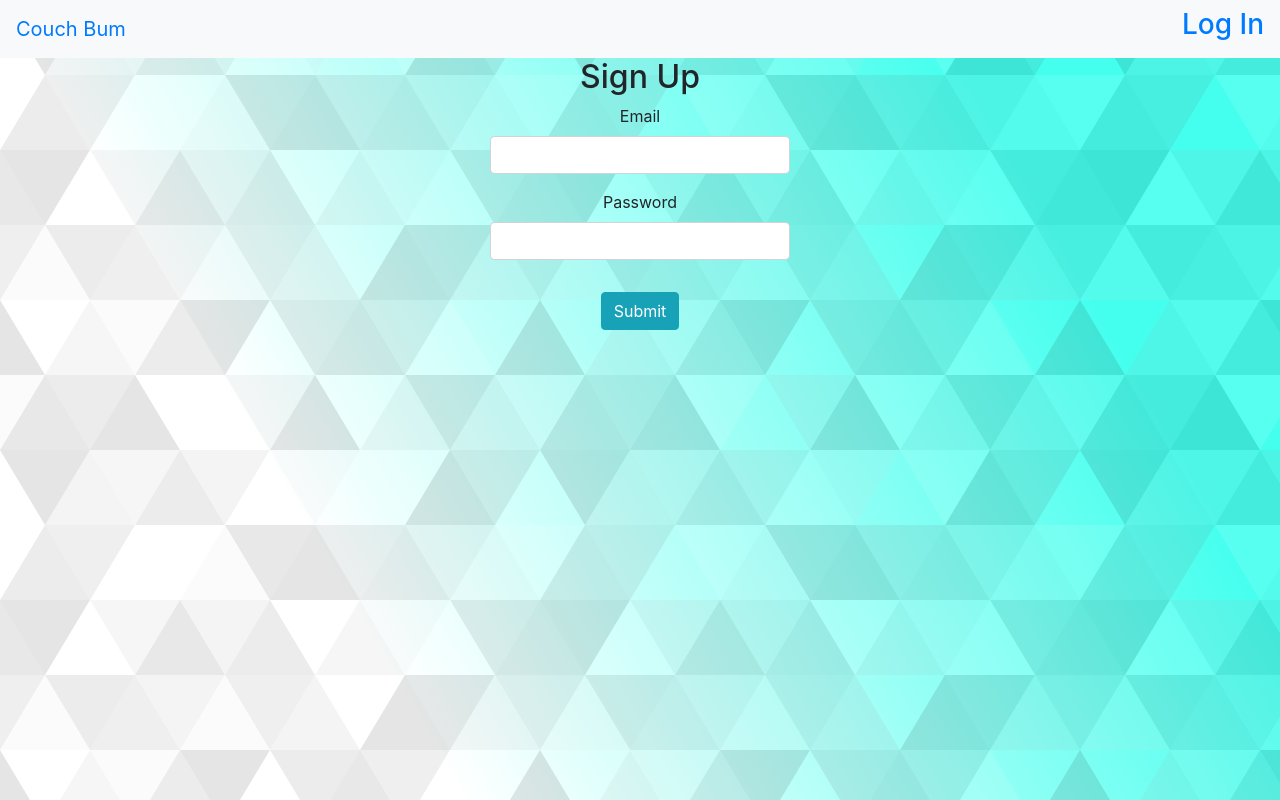
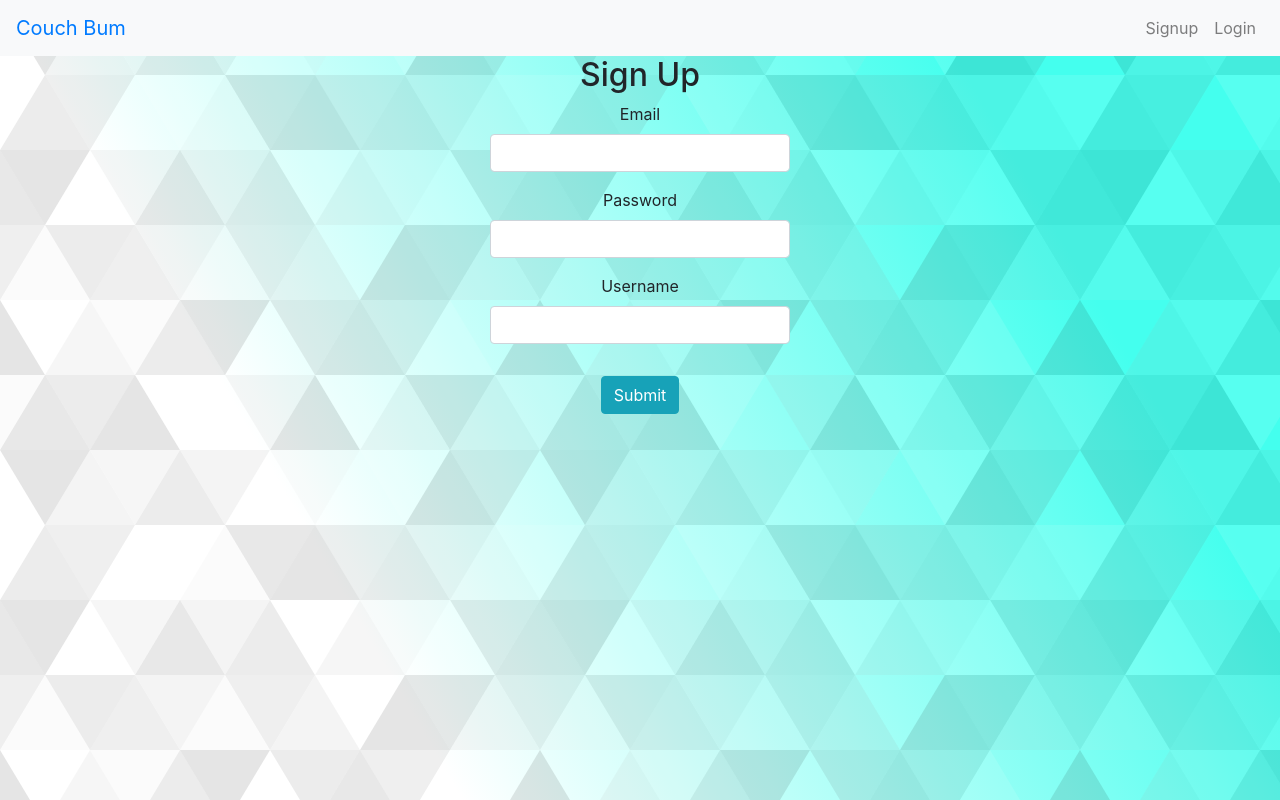
Before and after one commit to mrwhiterk/couch_bum, a React (Create React App) app in the folder client/: page /users/signup in a window 1280 px wide. Built offline with nearby package versions, Linux system fonts and the light colour scheme.

Commit message:
attached userId to localstorage

```diff
--- a/client/public/index.html
+++ b/client/public/index.html
@@ -20,8 +20,7 @@
       work correctly both with client-side routing and a non-root public URL.
       Learn how to configure a non-root public URL by running `npm run build`.
     -->
-    <link rel="stylesheet" href="https://stackpath.bootstrapcdn.com/bootstrap/4.3.1/css/bootstrap.min.css"
-      integrity="sha384-ggOyR0iXCbMQv3Xipma34MD+dH/1fQ784/j6cY/iJTQUOhcWr7x9JvoRxT2MZw1T" crossorigin="anonymous">
+    <!-- <link rel="stylesheet" href="https://stackpath.bootstrapcdn.com/bootstrap/4.3.1/css/bootstrap.min.css"> -->
 
     <title>React App</title>
   </head>
--- a/client/src/App.js
+++ b/client/src/App.js
@@ -35,6 +35,7 @@ class App extends Component {
       email: '',
       password: '',
       username: '',
+      userDetails: {},
       isLoggedIn: false,
     };
 
@@ -42,6 +43,7 @@ class App extends Component {
     this.handleSignUp = this.handleSignUp.bind(this);
     this.handleLogOut = this.handleLogOut.bind(this);
     this.handleLogIn = this.handleLogIn.bind(this);
+    this.getUserData = this.getUserData.bind(this);
   }
 
   toggle() {
@@ -50,7 +52,19 @@ class App extends Component {
     });
   }
 
+  getUserData() {
+    console.log('hit');
+    axios
+      .get(serverUrl + '/users/findByEmail/' + this.state.email)
+      .then(res => {
+        console.log('res', res.data);
+        this.setState({ userDetails: res.data });
+      })
+      .catch(err => console.log(err));
+  }
+
   componentDidMount() {
+    console.log('local', localStorage);
     if (localStorage.token) {
       this.setState({
         isLoggedIn: true,
@@ -78,8 +92,10 @@ class App extends Component {
         username: this.state.username,
       })
       .then(response => {
+        localStorage.id = response.data.id;
         localStorage.token = response.data.token;
         this.setState({ isLoggedIn: true });
+
         this.props.history.push('/');
       })
       .catch(err => console.log(err));
@@ -96,7 +112,6 @@ class App extends Component {
   }
 
   handleLogIn(e) {
-    console.log('login');
     e.preventDefault();
     axios
       .post(serverUrl + '/users/login', {
@@ -104,6 +119,7 @@ class App extends Component {
         password: this.state.password,
       })
       .then(response => {
+        localStorage.id = response.data.id;
         localStorage.token = response.data.token;
         this.setState({ isLoggedIn: true });
         this.props.history.push('/');
@@ -113,6 +129,7 @@ class App extends Component {
 
   render() {
     console.log('state', this.state);
+
     return (
       <div>
         <Navbar color='light' light expand='md'>
@@ -148,23 +165,33 @@ class App extends Component {
                   </DropdownMenu>
                 </UncontrolledDropdown>
               )}
-              <div className='nav-button'>
-                {this.state.isLoggedIn === false && (
+
+              {this.state.isLoggedIn === false && (
+                <NavItem>
+                  <Link to='/users/signup'>
+                    <NavLink>Signup</NavLink>
+                  </Link>
+                </NavItem>
+              )}
+              {this.state.isLoggedIn === false && (
+                <NavItem>
                   <Link to='/users/login'>
-                    <h3> Log In </h3>
+                    <NavLink>Login</NavLink>
                   </Link>
-                )}
-              </div>
-              <div className='nav-button'>
-                {this.state.isLoggedIn === true && (
+                </NavItem>
+              )}
+
+              {this.state.isLoggedIn === true && (
+                <NavItem>
                   <Link to='/users/login' onClick={this.handleLogOut}>
-                    <h3> Log Out </h3>
+                    <NavLink>Logout</NavLink>
                   </Link>
-                )}
-              </div>
+                </NavItem>
+              )}
             </Nav>
           </Collapse>
         </Navbar>
+
         <Switch>
           <Route
             path='/'
--- a/client/src/Components/SignUpForm/SignUpForm.js
+++ b/client/src/Components/SignUpForm/SignUpForm.js
@@ -29,6 +29,16 @@ class SignUpForm extends Component {
               onChange={this.props.handleInput}
             />
           </div>
+          <div className='form-group'>
+            <label htmlFor='password'>Username</label>
+            <input
+              className='form-control'
+              id=''
+              type='username'
+              name='username'
+              onChange={this.props.handleInput}
+            />
+          </div>
           <input
             class='btn btn-info m-3'
             value='Submit'
```
Also changed, not shown: 1 other file (tests, documents, lock files or other folders).
